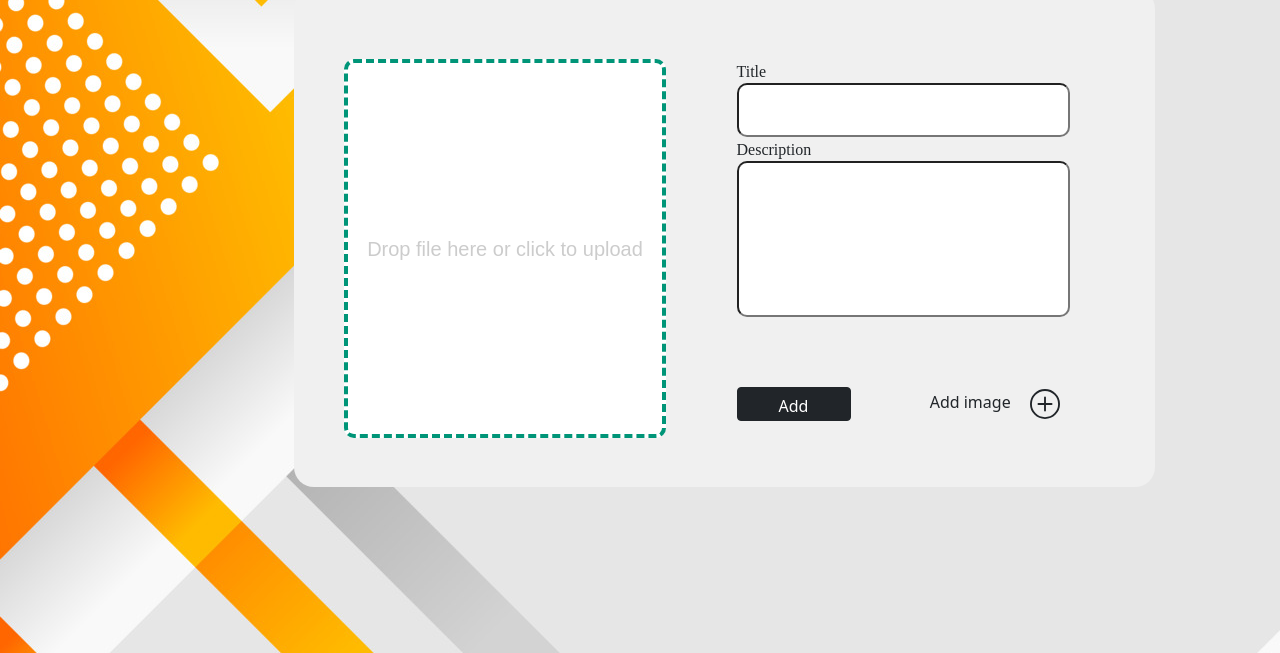
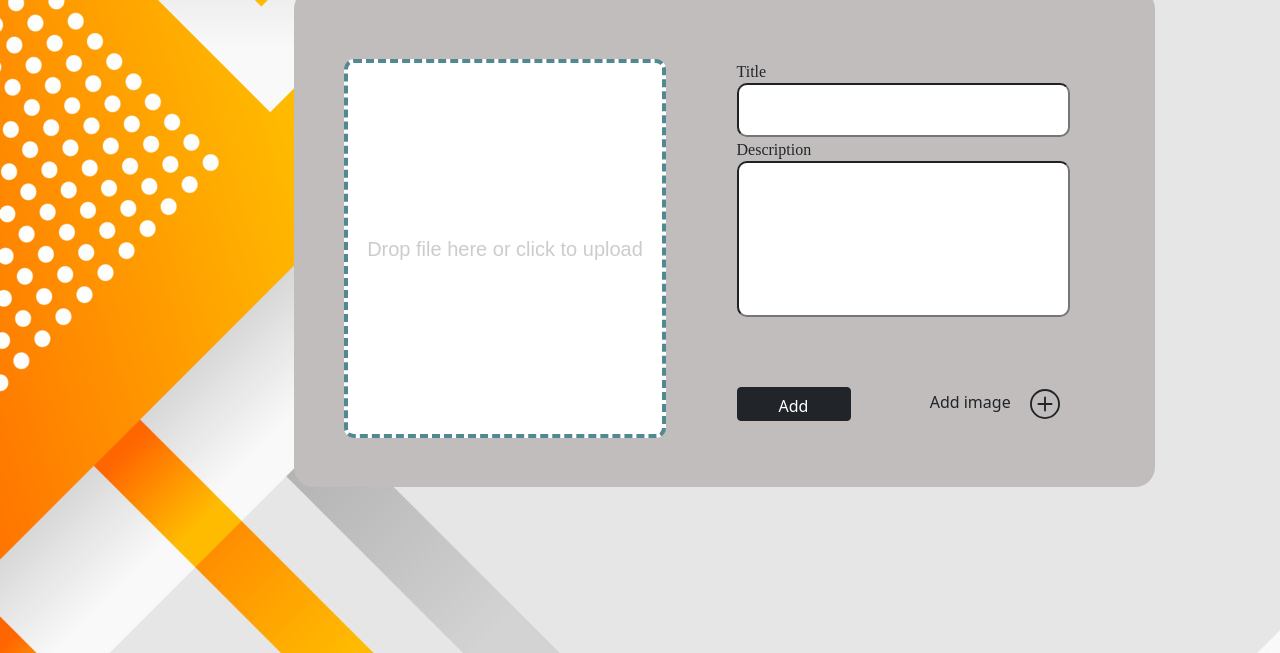
Before and after one commit to CindyMoukam/PROJET-WEB, a website: page frontend/src/Ajouter_element/proposez.html in a window 1280 px wide. Shown: the part 147-800 px from the top of the page. Drawn offline with Linux system fonts and the light colour scheme.

Commit message:
New update

```diff
--- a/frontend/src/Ajouter_element/style.css
+++ b/frontend/src/Ajouter_element/style.css
@@ -10,7 +10,7 @@ h1{
   top: 336px;
   left: 290px;
   border-radius: 20px;
-  background-color: #F0F0F0;
+  background-color: #c1bdbd;
   padding-top: 70px;
 }
 
@@ -51,7 +51,7 @@ h1{
 	font-size: 20px;
 	cursor: pointer;
 	color: #cccccc;
-	border: 4px dashed #009578;
+	border: 4px dashed #00515ead;
 	border-radius: 10px;
     }
     .drop-zone--over{
@@ -122,8 +122,8 @@ left: 745px;
         .de{
             width:px;
             height: 70px;
-            background-color:#F0F0F0;
-            border-color:#F0F0F0 ;
+            background-color: #c1bdbd;
+            border-color: #c1bdbd ;
  }
 .icon1 {
 position: absolute;
--- a/frontend/src/Paiement/style.css
+++ b/frontend/src/Paiement/style.css
@@ -5,7 +5,7 @@
     border-radius: 13px;
     display: flex;
     flex-direction: column;
-    background-color: #F0F0F0;
+    background-color: #c1bdbd;
     max-width: 676px;
     margin: 0 auto;
 }
@@ -20,11 +20,11 @@
 
 .cont {
     width: 100%;
-    height: 610px;
+    height: 705px;
     padding: 40px; /* Ajoutez du padding pour créer de l'espace à l'intérieur du conteneur */
     border-radius: 15px;
     gap: 16px;
-    background-color: #F0F0F0;
+    background-color:  #c1bdbd;
     margin-top: 25px;
     max-width: 676px;
     margin: 0 auto;
```
